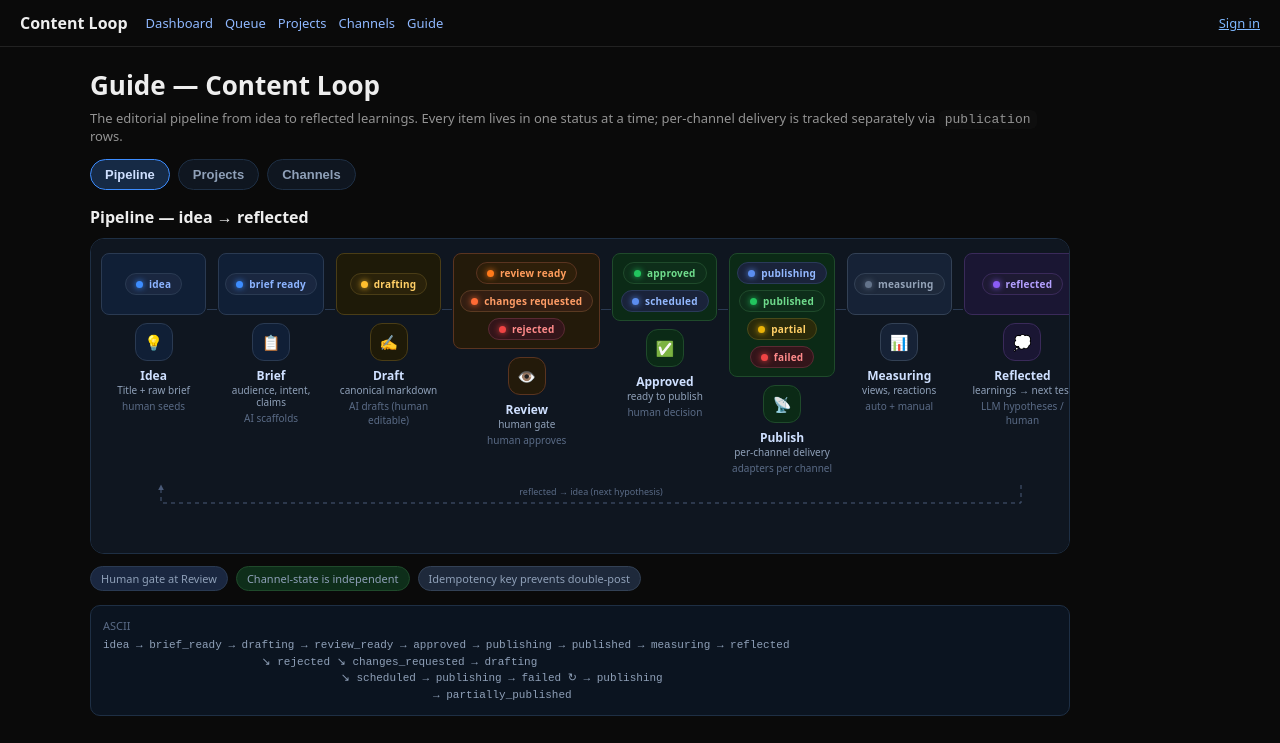
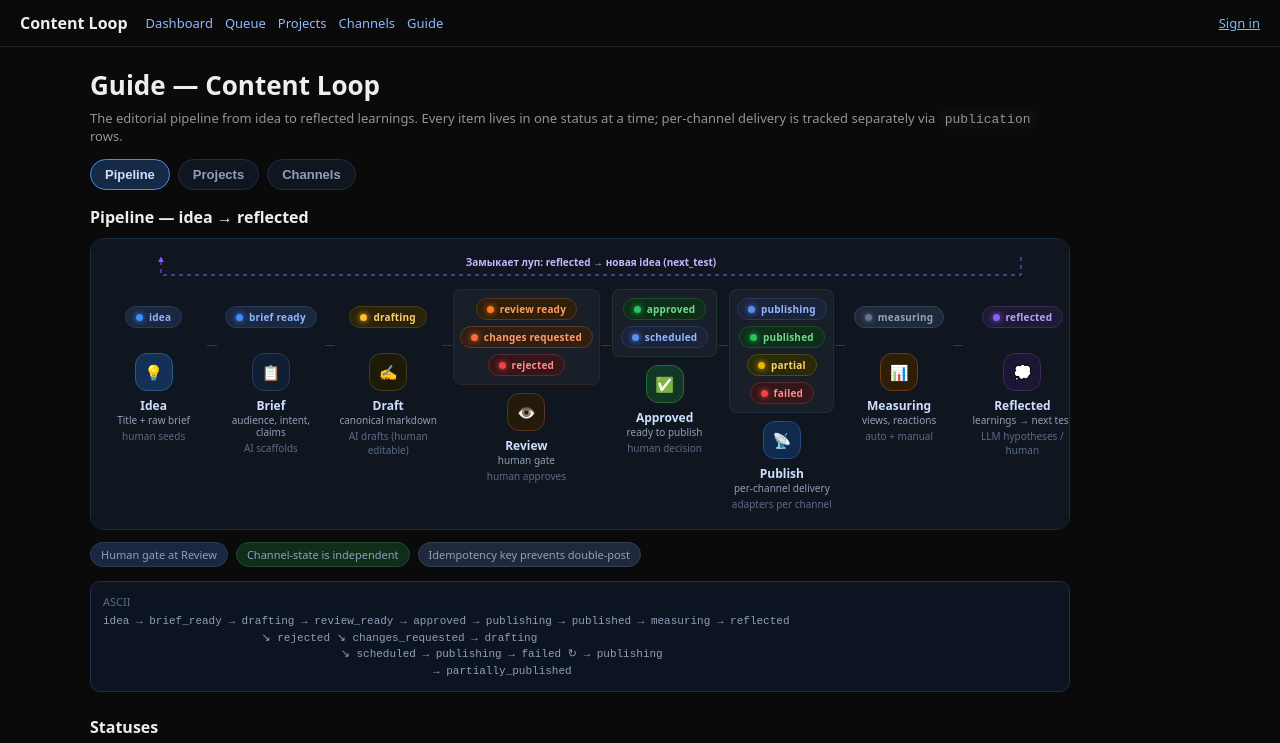
Before and after one commit to ai-synthetix/content-loop, a Next.js app in the folder web/: page /guide in a window 1280 px wide. Shown: the top 743 px of the page. Built offline with nearby package versions, Linux system fonts and the light colour scheme; no server answers.

Commit message:
fix(guide): loop arrow on top, subtle grouping, color tweaks
- arrow reflected->idea on top with 90° 1px and label ‘Замыкает луп’
- group rect only where >1 status and less bright
- idea bluish, approved lighter, publish blue, measuring orange

```diff
--- a/web/app/guide/page.tsx
+++ b/web/app/guide/page.tsx
@@ -6,13 +6,13 @@ import { StatusBadge } from "../../components/StatusBadge";
 type Tab = "pipeline" | "projects" | "channels";
 
 const STAGES = [
-  { key: "idea", label: "Idea", icon: "💡", hint: "Title + raw brief", caption: "human seeds", bg: "#101f36", border: "#2a3a52", statuses: ["idea"] },
+  { key: "idea", label: "Idea", icon: "💡", hint: "Title + raw brief", caption: "human seeds", bg: "#143054", border: "#2a5a8a", statuses: ["idea"] },
   { key: "brief", label: "Brief", icon: "📋", hint: "audience, intent, claims", caption: "AI scaffolds", bg: "#101f36", border: "#2a3a52", statuses: ["brief_ready"] },
   { key: "draft", label: "Draft", icon: "✍️", hint: "canonical markdown", caption: "AI drafts (human editable)", bg: "#1e1a08", border: "#4a3d16", statuses: ["drafting"] },
   { key: "review", label: "Review", icon: "👁️", hint: "human gate", caption: "human approves", bg: "#231a0a", border: "#5a3420", statuses: ["review_ready", "changes_requested", "rejected"] },
-  { key: "approved", label: "Approved", icon: "✅", hint: "ready to publish", caption: "human decision", bg: "#0b2a16", border: "#1f4a2b", statuses: ["approved", "scheduled"] },
-  { key: "publish", label: "Publish", icon: "📡", hint: "per-channel delivery", caption: "adapters per channel", bg: "#0b2a16", border: "#1f4a2b", statuses: ["publishing", "published", "partially_published", "failed"] },
-  { key: "measuring", label: "Measuring", icon: "📊", hint: "views, reactions", caption: "auto + manual", bg: "#162236", border: "#334155", statuses: ["measuring"] },
+  { key: "approved", label: "Approved", icon: "✅", hint: "ready to publish", caption: "human decision", bg: "#123825", border: "#2a6b3a", statuses: ["approved", "scheduled"] },
+  { key: "publish", label: "Publish", icon: "📡", hint: "per-channel delivery", caption: "adapters per channel", bg: "#0f2a4d", border: "#2a4a7a", statuses: ["publishing", "published", "partially_published", "failed"] },
+  { key: "measuring", label: "Measuring", icon: "📊", hint: "views, reactions", caption: "auto + manual", bg: "#2e1e08", border: "#6b3d16", statuses: ["measuring"] },
   { key: "reflected", label: "Reflected", icon: "💭", hint: "learnings → next test", caption: "LLM hypotheses / human", bg: "#1a1633", border: "#3a2a5a", statuses: ["reflected"] },
 ] as const;
 
@@ -68,15 +68,27 @@ export default function GuidePage() {
           <h2 style={{ fontSize: 16, margin: "10px 0 10px" }}>Pipeline — idea → reflected</h2>
 
           <div style={{ background: "#0f1620", border: "1px solid #1e2f44", borderRadius: 14, padding: "14px 10px 18px", overflowX: "auto" }}>
-            <div style={{ minWidth: 980, position: "relative", paddingBottom: 26 }}>
+            <svg viewBox="0 0 980 28" width={980} height={28} style={{ display: "block", marginBottom: 8 }}>
+              <defs>
+                <marker id="arrow-guide" viewBox="0 0 10 10" refX={9} refY={5} markerWidth={6} markerHeight={6} orient="auto-start-reverse">
+                  <path d="M 0 0 L 10 5 L 0 10 z" fill="#8b5cf6" />
+                </marker>
+              </defs>
+              <path d="M 920 4 L 920 22 L 60 22 L 60 4" fill="none" stroke="#8b5cf6" strokeWidth={1} strokeDasharray="4 4" markerEnd="url(#arrow-guide)" />
+              <text x={490} y={13} textAnchor="middle" fontSize={10} fill="#c4b5fd" fontWeight={600} style={{ paintOrder: "stroke", stroke: "#0f1620", strokeWidth: 3 }}>
+                Замыкает луп: reflected → новая idea (next_test)
+              </text>
+            </svg>
+            <div style={{ minWidth: 980, position: "relative", paddingBottom: 0 }}>
               <div style={{ display: "flex", alignItems: "flex-start", gap: 0 }}>
                 {STAGES.map((st, i) => (
                   <div key={st.key} style={{ display: "flex", alignItems: "flex-start", flex: 1, gap: 0 }}>
                     <div style={{ flex: 1, textAlign: "center", minWidth: 0 }}>
+                      {st.statuses.length > 1 ? (
                         <div
                           style={{
-                          background: st.bg,
-                          border: `1px solid ${st.border}`,
+                            background: "rgba(255,255,255,0.04)",
+                            border: `1px solid ${st.border}55`,
                             borderRadius: 8,
                             padding: "8px 6px",
                             minHeight: 44,
@@ -92,6 +104,24 @@ export default function GuidePage() {
                             <StatusBadge key={s} status={s} size={10} />
                           ))}
                         </div>
+                      ) : (
+                        <div
+                          style={{
+                            padding: "6px 0",
+                            minHeight: 44,
+                            display: "flex",
+                            flexWrap: "wrap",
+                            gap: 6,
+                            justifyContent: "center",
+                            alignItems: "center",
+                            marginBottom: 8,
+                          }}
+                        >
+                          {st.statuses.map((s) => (
+                            <StatusBadge key={s} status={s} size={10} />
+                          ))}
+                        </div>
+                      )}
                       <div
                         style={{
                           width: 36,
@@ -128,24 +158,6 @@ export default function GuidePage() {
                 ))}
               </div>
 
-              <svg viewBox="0 0 980 28" width={980} height={28} style={{ display: "block", marginTop: 6 }}>
-                <defs>
-                  <marker id="arrow-guide" viewBox="0 0 10 10" refX={9} refY={5} markerWidth={6} markerHeight={6} orient="auto-start-reverse">
-                    <path d="M 0 0 L 10 5 L 0 10 z" fill="#4a5a78" />
-                  </marker>
-                </defs>
-                <path
-                  d="M 920 4 L 920 22 L 60 22 L 60 4"
-                  fill="none"
-                  stroke="#4a5a78"
-                  strokeWidth={1}
-                  strokeDasharray="4 4"
-                  markerEnd="url(#arrow-guide)"
-                />
-                <text x={490} y={14} textAnchor="middle" fontSize={9} fill="#5a6b86" fontWeight={400}>
-                  reflected → idea (next hypothesis)
-                </text>
-              </svg>
             </div>
           </div>
 
```
Lines whose indentation alone changed are shown as unchanged.
